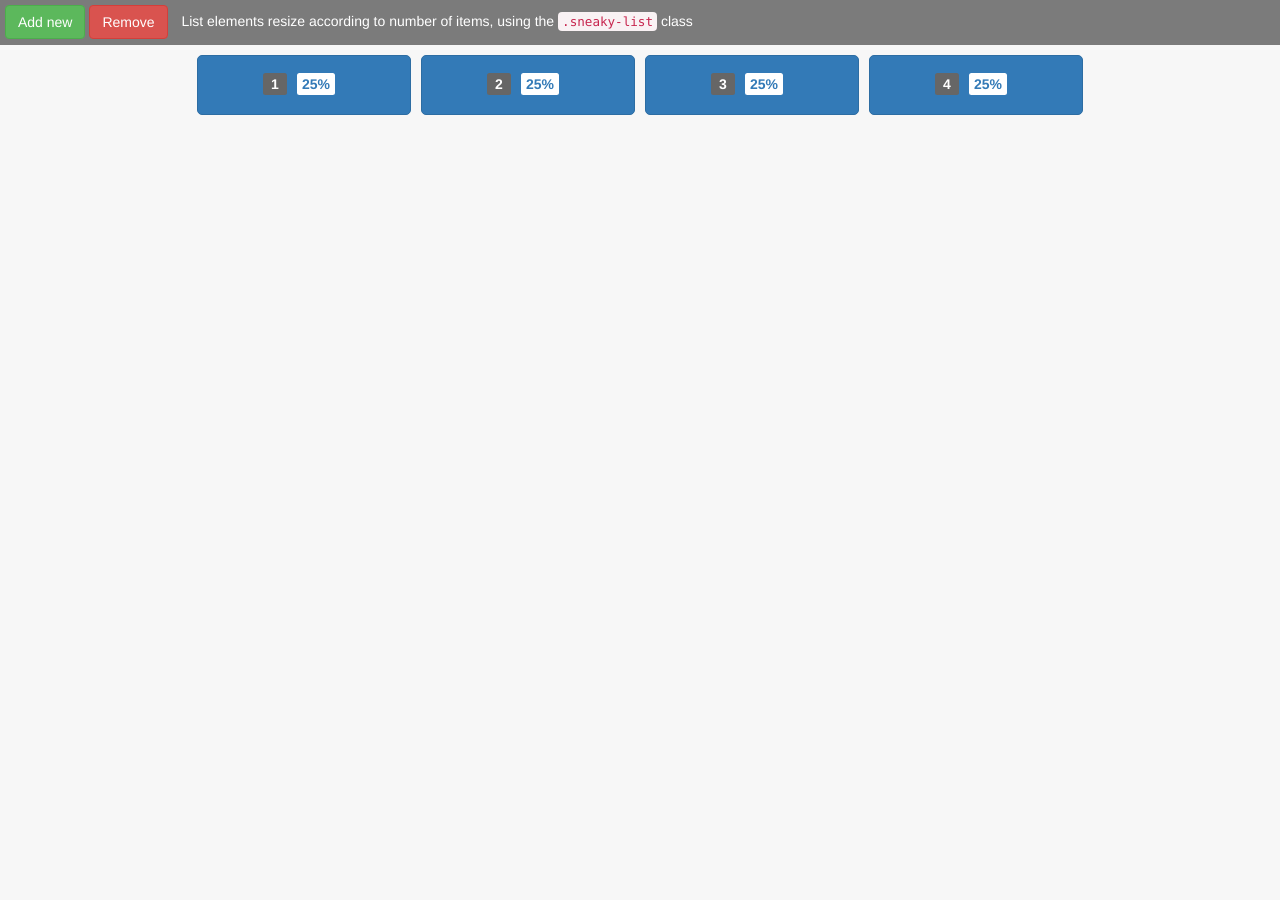
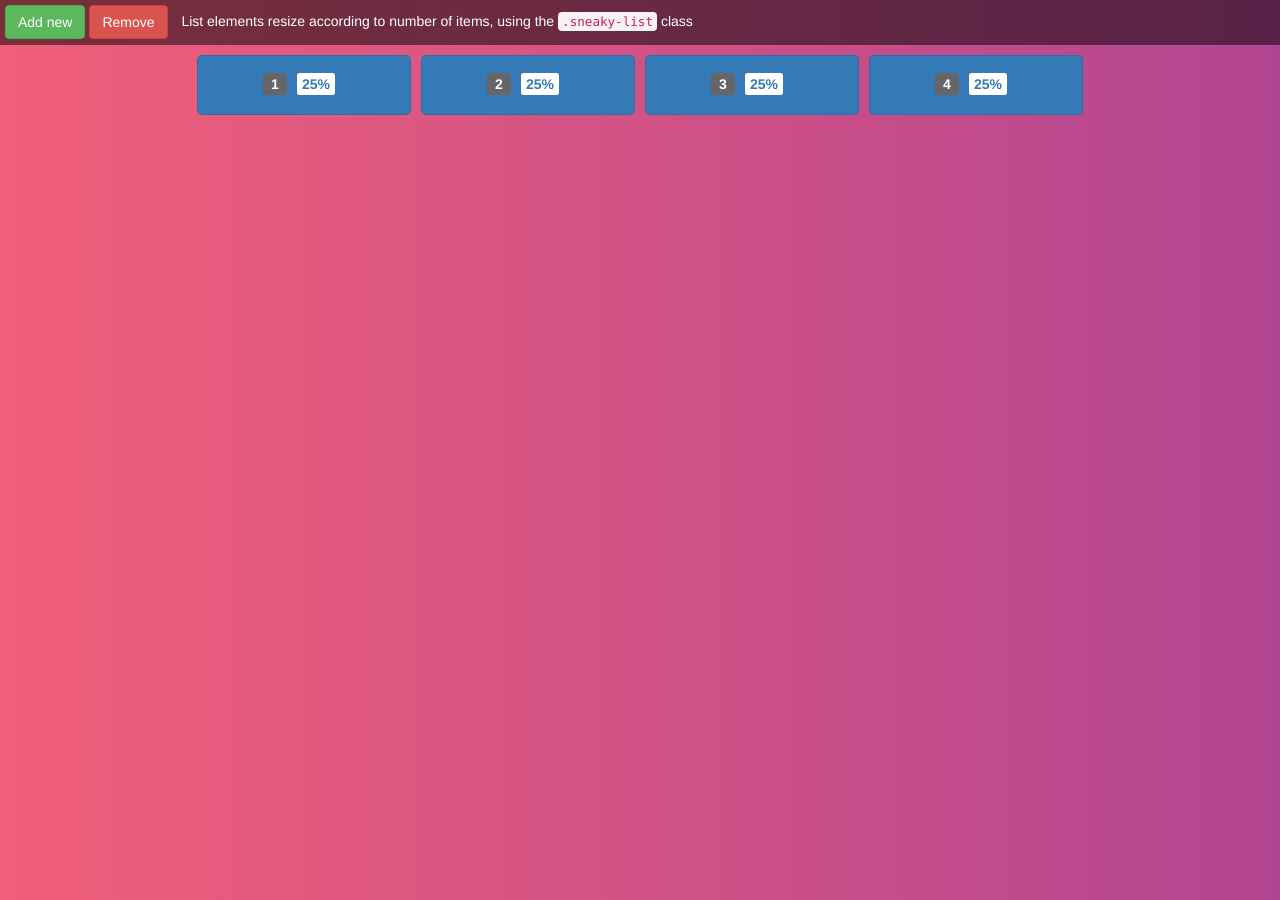
Before and after one commit to dfosco/sneaky-list, a Jekyll site: the page built from index.html, in a window 1280 px wide. Built offline with Jekyll 4.4.1, drawn with Linux system fonts in a browser that asks for light colours; nearby versions of some CDN libraries.

Commit message:
Add new background

```diff
--- a/_sass/base/_base.scss
+++ b/_sass/base/_base.scss
@@ -1,6 +1,8 @@
 .background {
   // Styling
-  background: #f7f7f7;
+  background: #B24592; /* fallback for old browsers */
+  background: -webkit-linear-gradient(to left, #B24592 , #F15F79); /* Chrome 10-25, Safari 5.1-6 */
+  background: linear-gradient(to left, #B24592 , #F15F79); /* W3C, IE 10+/ Edge, Firefox 16+, Chrome 26+, Opera 12+, Safari 7+ */
   display: flex;
   align-items: center;
   flex-direction: row;
```
Also changed, not shown: 5 other files.
